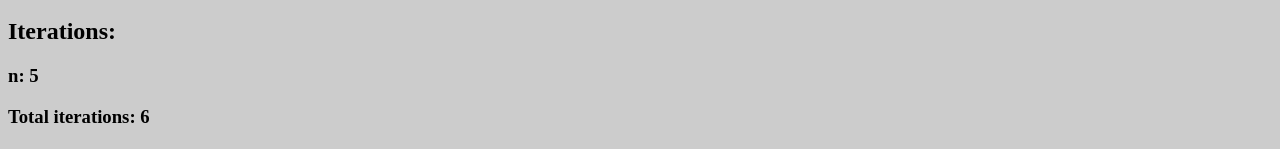
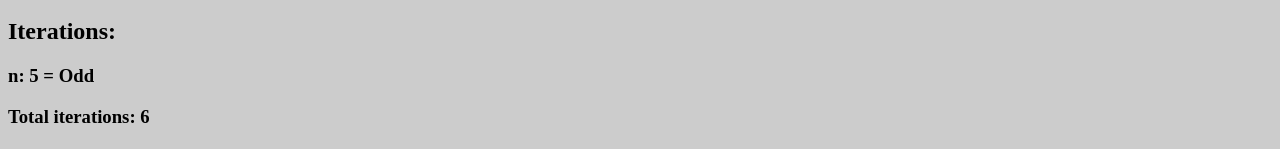
Before and after one commit to AltusJVR/Collatz-conjecture-react, a React (Create React App) app: page / in a window 1280 px wide. Both pictures are taken after typing "5" into the empty fields and a click on the button "Show Iterations:". Shown: the part 431-580 px from the top of the page. Built offline with nearby package versions, Linux system fonts and the light colour scheme.

Commit message:
add mod to seednam jsx

```diff
--- a/src/Components/Calculations/Calculations.jsx
+++ b/src/Components/Calculations/Calculations.jsx
@@ -15,7 +15,9 @@ const Calculations = (props) => {
     return (
       <section className="calcSection">
         <h1>Iterations:</h1>
-        <h3>n: {seedNum}</h3>
+        <h3>
+          n: {seedNum} = {mod(seedNum)}
+        </h3>
         <h3>Total iterations: {calcArray.length}</h3>
         <h4>Highest n: {max}</h4>
         <div className="calculations">
```
